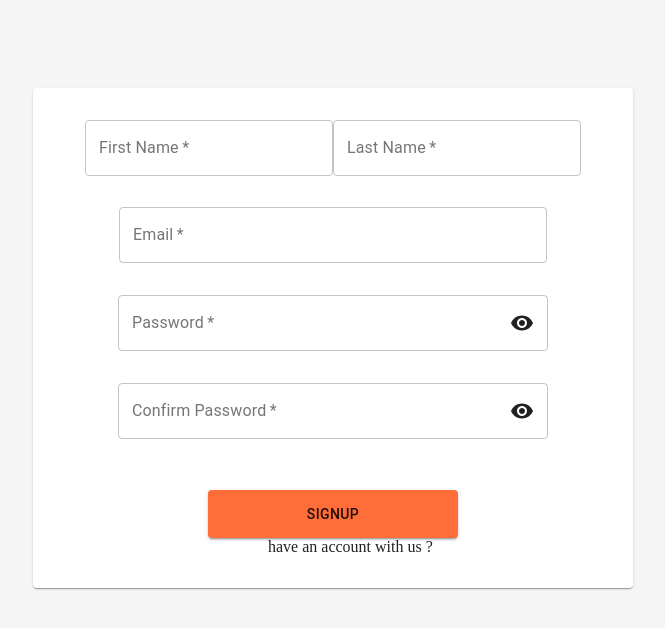
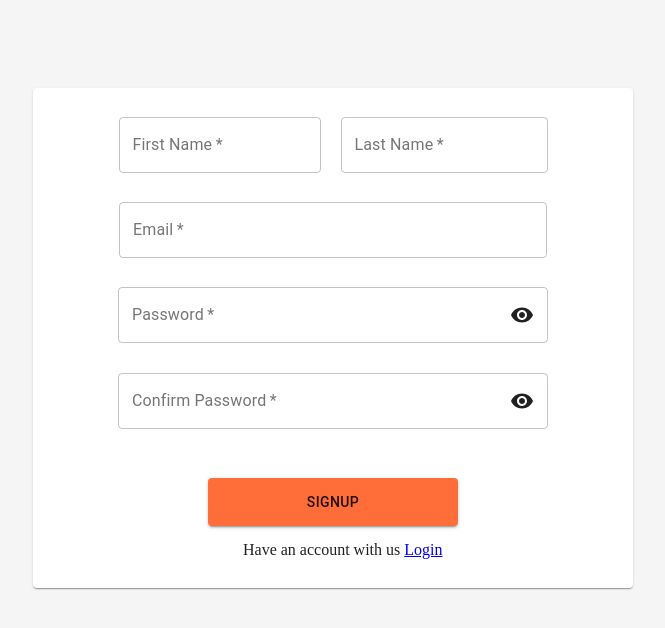
Before and after one commit to NKS2900/FundooNotes_FrontEnd, a React app: page /signup in a window 1280 px wide. Shown: the top 628 px of the page, without its empty margins (307-972 px from the left). Built offline with nearby package versions, Linux system fonts and the light colour scheme; the HTML template or start-up script is replaced by a standard one.

Commit message:
[NIJAM] Refactor: Space added in FirstName and LastName TextBox in Signup page

```diff
--- a/src/pages/signup/Signup.jsx
+++ b/src/pages/signup/Signup.jsx
@@ -10,8 +10,8 @@ class Signup extends Component{
             <div className="containers">
                 <Card className="signup">
                     <div id="name">
-                    <TextField id="fname" label="First Name" required variant="outlined" />
-                    <TextField id="lname" label="Last Name" required variant="outlined" />
+                    <div id="fname"><TextField  label="First Name" required variant="outlined" /></div>
+                    <div id="lname"><TextField  label="Last Name" required variant="outlined" /></div>
                         </div>
                     <div id="emaild">
                     <TextField id="email" label="Email" required variant="outlined" />
@@ -37,7 +37,7 @@ class Signup extends Component{
                     </div>
                     <div id="SignUpBtn">
                     <Button id="signupbt" variant="contained">SignUp</Button>
-                    <label id="msg">have an account with us ?</label>
+                    <label id="signmsg">Have an account with us  <a href='/login'>Login</a></label>
                     </div>
                 </Card>
             </div>
--- a/src/pages/signup/signup.css
+++ b/src/pages/signup/signup.css
@@ -6,7 +6,18 @@ html{
 
 #name{
     display: flex;
-    justify-content: space-around;
+
+}
+#fname
+{
+    width: 202px;
+    margin-right: 10px;
+}
+#lname
+{
+    width: 207px;
+    margin-left: 10px;
+
 }
 
 #email {
@@ -45,6 +56,8 @@ html{
     margin-top: 20px;
     width: 250px;
 }
-#msg{
+#signmsg{
     justify-content:space-around;
+    margin-left: 35px;
+    margin-top: 15px;
 }
```
